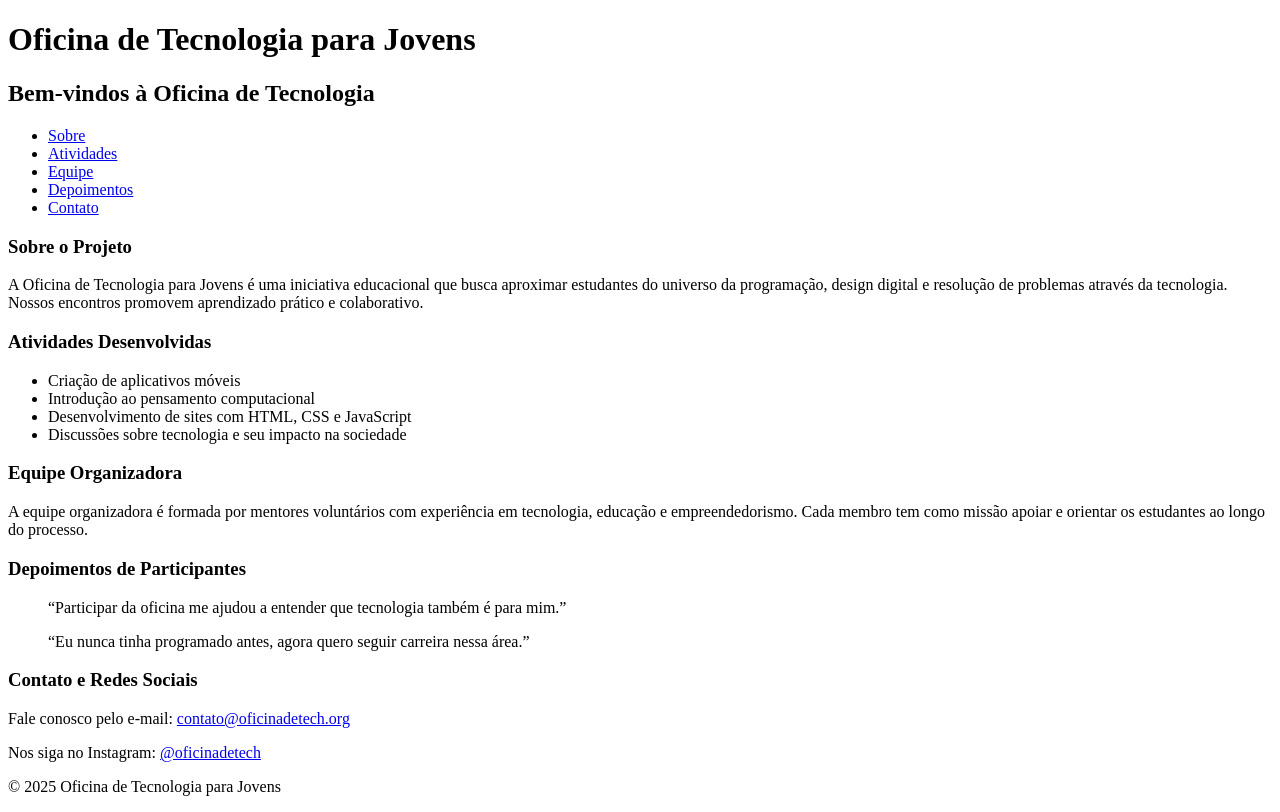
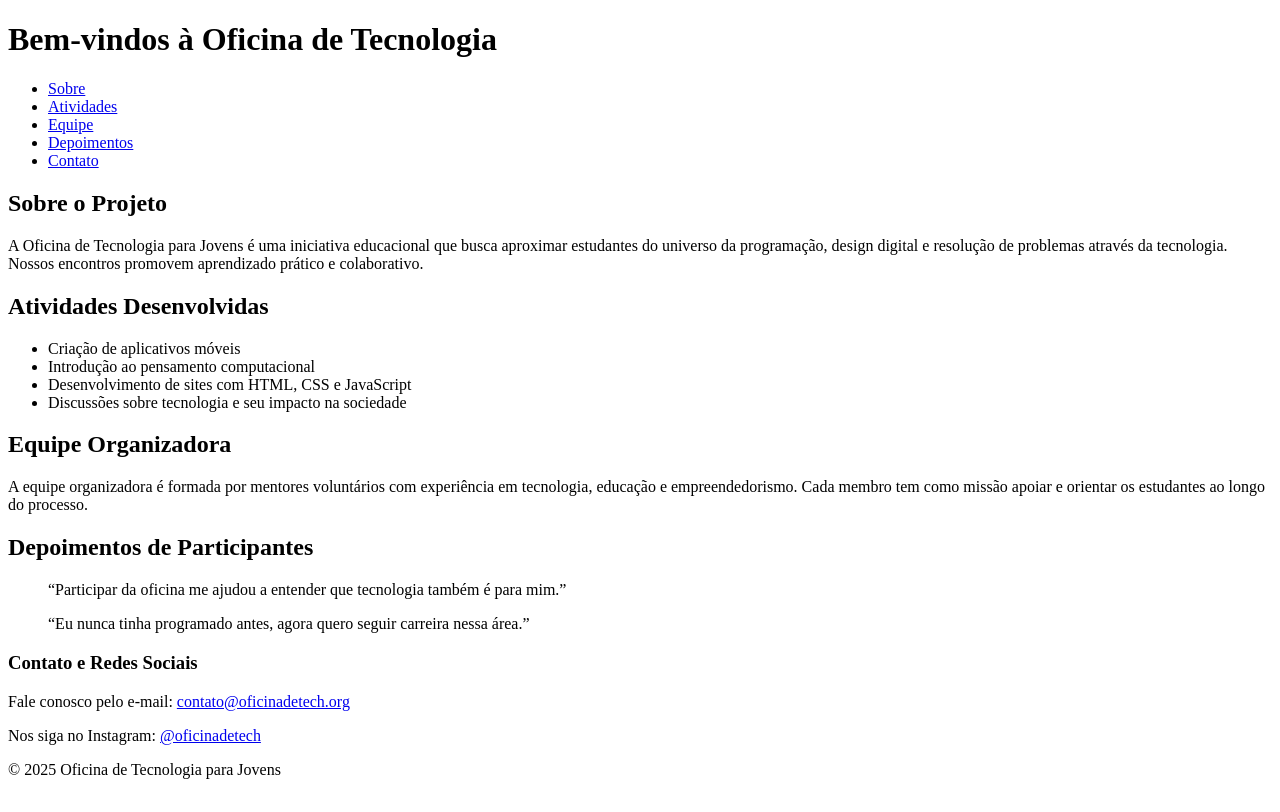
Before and after one commit to IFSPBRA-LPW/tags-semanticas-Isabellamariaalmeida, a plain HTML site: page atividadehtmlsemantico.html in a window 1280 px wide. Drawn offline with Linux system fonts and the light colour scheme.

Commit message:
atualizando arquivo

```diff
--- a/atividadehtmlsemantico.html
+++ b/atividadehtmlsemantico.html
@@ -7,8 +7,8 @@
   </head>
   <body>
     <header>
-      <h1>Oficina de Tecnologia para Jovens</h1>
-      <h2>Bem-vindos à Oficina de Tecnologia</h2>
+
+      <h1>Bem-vindos à Oficina de Tecnologia</h1>
       <nav>
         <ul>
           <li><a href="#sobre">Sobre</a></li>
@@ -22,7 +22,7 @@
 
     <main>
       <section id="sobre">
-        <h3>Sobre o Projeto</h3>
+        <h2>Sobre o Projeto</h2>
         <p>
           A Oficina de Tecnologia para Jovens é uma iniciativa educacional que
           busca aproximar estudantes do universo da programação, design digital
@@ -32,7 +32,7 @@
       </section>
 
       <section id="atividades">
-        <h3>Atividades Desenvolvidas</h3>
+        <h2>Atividades Desenvolvidas</h2>
         <ul>
           <li>Criação de aplicativos móveis</li>
           <li>Introdução ao pensamento computacional</li>
@@ -42,7 +42,7 @@
       </section>
 
       <section id="equipe">
-        <h3>Equipe Organizadora</h3>
+        <h2>Equipe Organizadora</h2>
         <p>
           A equipe organizadora é formada por mentores voluntários com
           experiência em tecnologia, educação e empreendedorismo. Cada membro
@@ -51,7 +51,7 @@
       </section>
 
       <section id="depoimentos">
-        <h3>Depoimentos de Participantes</h3>
+        <h2>Depoimentos de Participantes</h2>
         <article>
           <blockquote>
             “Participar da oficina me ajudou a entender que tecnologia também é
```
